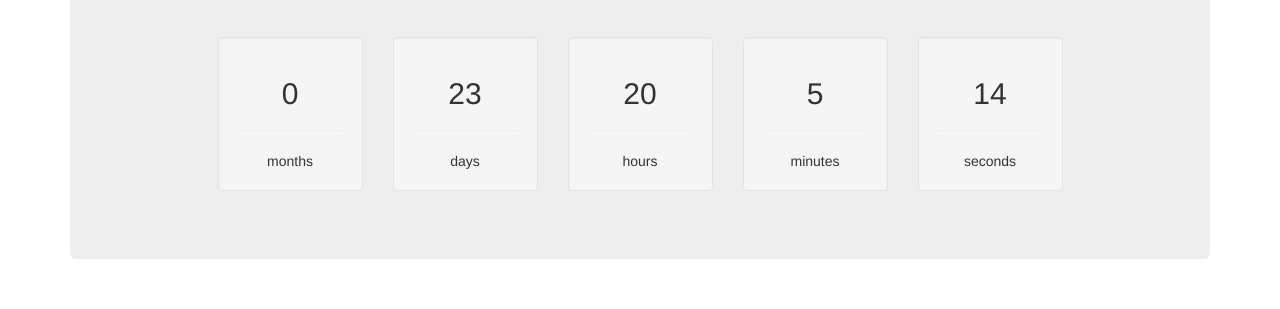
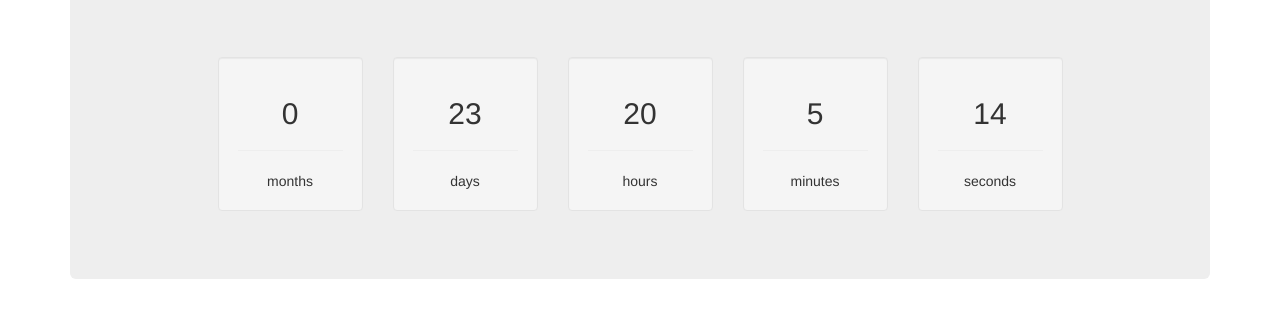
Before and after one commit to Oblongmana/soooooon, a plain HTML site: page index.html in a window 1280 px wide. Shown: the part 690-999 px from the top of the page. Drawn offline with nearby package versions, Linux system fonts and the light colour scheme.

Commit message:
Shim-a-dee-doo-da, shim-a-dee-ay

```diff
--- a/index.html
+++ b/index.html
@@ -85,7 +85,7 @@
   </head>
 
   <body>
-    <div class="container" ng-app="soooooonApp" ng-controller="occassionsController">
+    <div class="container" style="padding-top: 20px;" ng-app="soooooonApp" ng-controller="occassionsController">
       <div class="jumbotron" ng-repeat="occassionCountdown in occassionsCountdowns">
         <h1>{{occassionCountdown.what}}</h1>
         <p>{{occassionCountdown.tagline}}</p>
```
